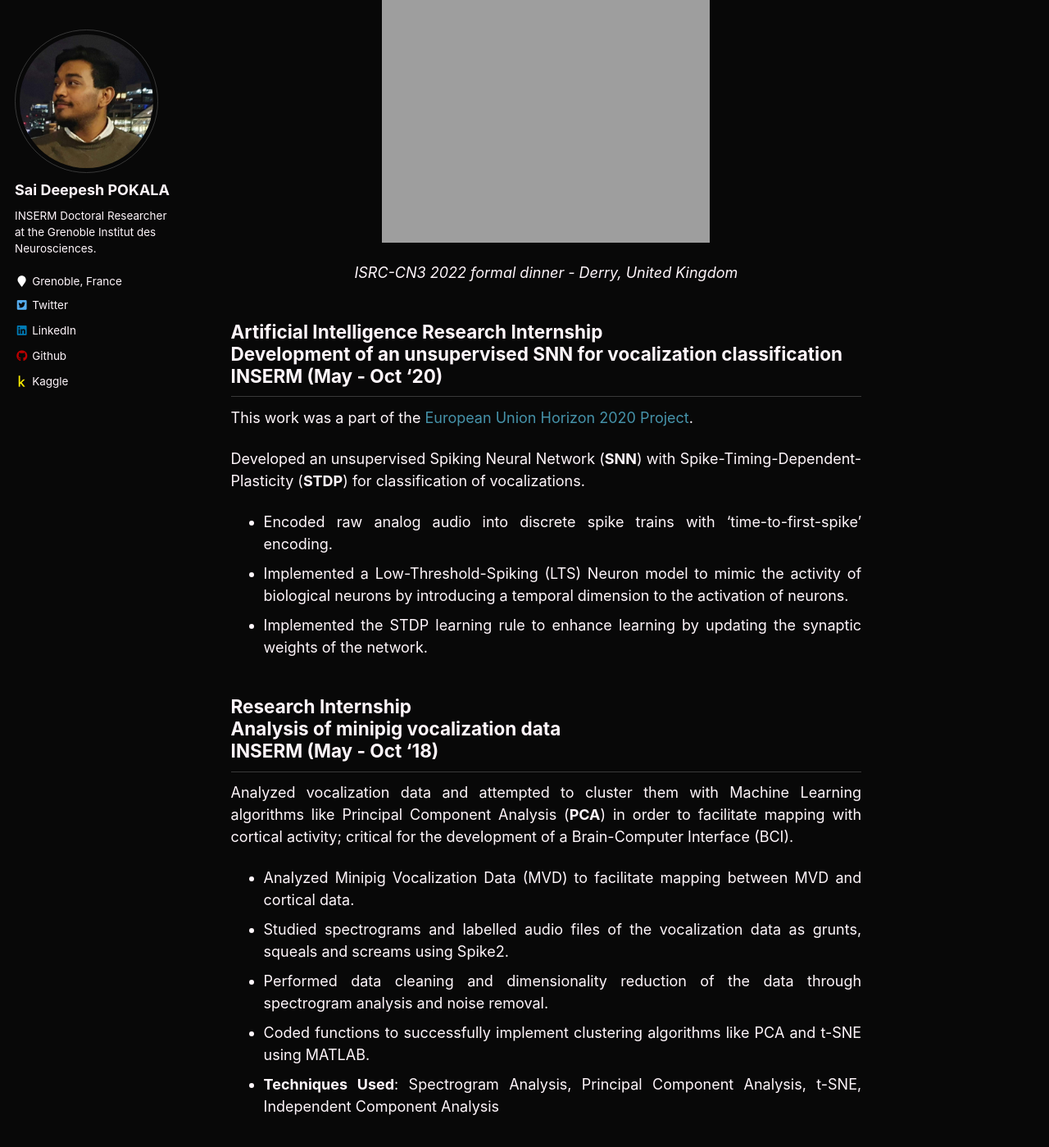
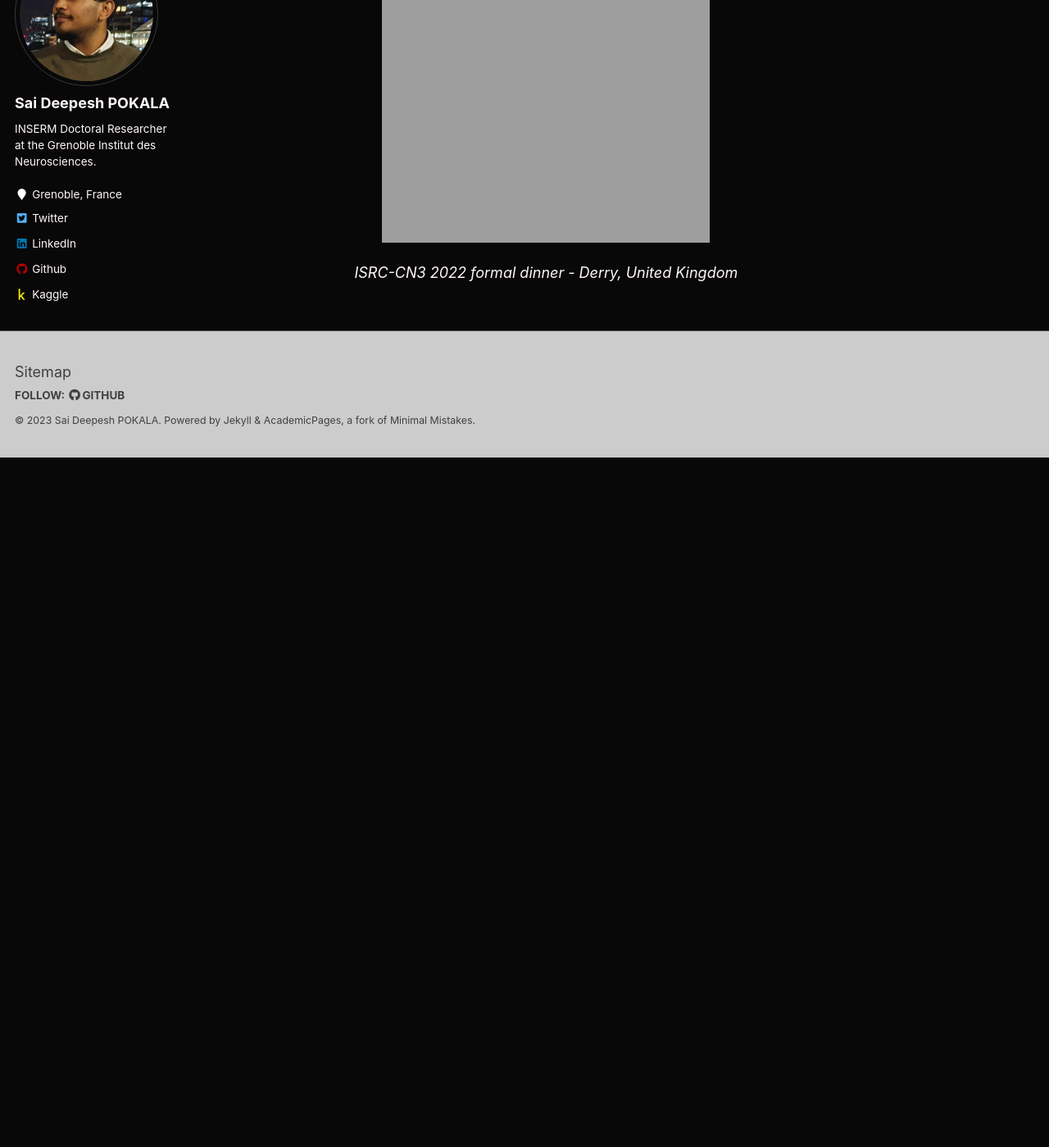
Before and after one commit to saideepesh/saideepesh.github.io, a Jekyll site: the page built from _pages/research.md, in a window 1280 px wide and 1400 px high, scrolled down 863 px. Shown: the whole window at 82% size. Built offline with Jekyll 4.4.1, drawn with Linux system fonts in a browser that asks for light colours; after the commit the page ends 1421 px from its top, so only the background shows below that.

Commit message:
Update research.md

```diff
--- a/_pages/research.md
+++ b/_pages/research.md
@@ -34,24 +34,3 @@ Computational Neuroscience, Neurotechnology and Neuro-inspired AI Autumn School
 <p align="center">
   <i>ISRC-CN3 2022 formal dinner - Derry, United Kingdom</i>
 </p>
-
-## Artificial Intelligence Research Internship<br/>Development of an unsupervised SNN for vocalization classification<br/>INSERM (May - Oct '20)
-
-This work was a part of the [European Union Horizon 2020 Project](https://ec.europa.eu/programmes/horizon2020/en){:target="_blank" rel="noopener"}.
-
-Developed an unsupervised Spiking Neural Network (**SNN**) with Spike-Timing-Dependent-Plasticity (**STDP**) for classification of vocalizations.
-
-- Encoded raw analog audio into discrete spike trains with 'time-to-first-spike' encoding.
-- Implemented a Low-Threshold-Spiking (LTS) Neuron model to mimic the activity of biological neurons by introducing a temporal dimension to the activation of neurons.
-- Implemented the STDP learning rule to enhance learning by updating the synaptic weights of the network.
-
-
-## Research Internship<br/>Analysis of minipig vocalization data<br/>INSERM (May - Oct '18)
-
-Analyzed vocalization data and attempted to cluster them with Machine Learning algorithms like Principal Component Analysis (**PCA**) in order to facilitate mapping with cortical activity; critical for the development of a Brain-Computer Interface (BCI).
-
-- Analyzed Minipig Vocalization Data (MVD) to facilitate mapping between MVD and cortical data.
-- Studied spectrograms and labelled audio files of the vocalization data as grunts, squeals and screams using Spike2.
-- Performed data cleaning and dimensionality reduction of the data through spectrogram analysis and noise removal.
-- Coded functions to successfully implement clustering algorithms like PCA and t-SNE using MATLAB.
-- **Techniques Used**: Spectrogram Analysis, Principal Component Analysis, t-SNE, Independent Component Analysis
```
